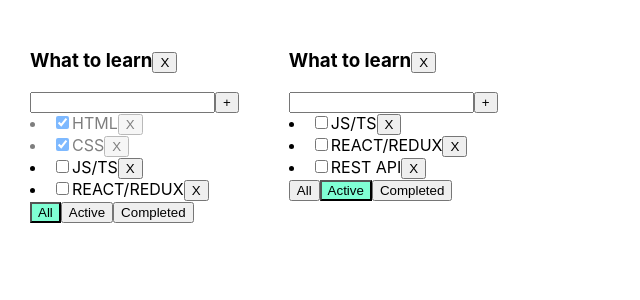
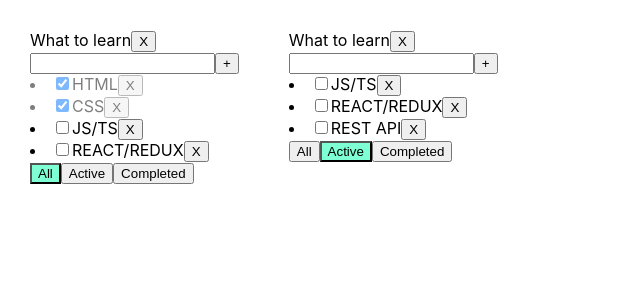
Before and after one commit to ZherdevMak/ToDoList, a React (Create React App) app: page / in a window 1280 px wide. Shown: the top 300 px of the page, without its empty margins (0-640 px from the left). Built offline with nearby package versions, Linux system fonts and the light colour scheme.

Commit message:
Week 6 Done

```diff
--- a/src/App.tsx
+++ b/src/App.tsx
@@ -10,8 +10,9 @@ export type TodoListsType = {
     title: string
     filter: FilterValuesType
 }
+
 type TasksType = {
-    [key: string]:TaskType[]
+    [key: string]: TaskType[]
 }
 
 function App() {
@@ -37,29 +38,32 @@ function App() {
             {id: v1(), title: "REACT/REDUX", isDone: false},
             {id: v1(), title: "REST API", isDone: false}]
     })
-    // let [newTask, setTask] = useState<TaskType>({id: 1,
-    //     title: '',
-    //     isDone: true})
-    let addTask = (TodoListID:string, e: string) => {
+
+    let addTask = (TodoListID: string, e: string) => {
         let task: TaskType = {id: v1(), title: e, isDone: false}
-            setTasks({...tasks, [TodoListID]:[...tasks[TodoListID],task]})
+        setTasks({...tasks, [TodoListID]: [task, ...tasks[TodoListID]]})
     }
 
-    const removeTodoList = (TodoListID:string) => {
+    const removeTodoList = (TodoListID: string) => {
         setTodoLists(todoLists.filter(el => el.id !== TodoListID))
         delete tasks[TodoListID]
     }
-        const removeTask = (TodoListID:string, taskID: string) => {
+    const removeTask = (TodoListID: string, taskID: string) => {
         setTasks({...tasks, [TodoListID]: tasks[TodoListID].filter(t => t.id !== taskID)})
     }
     const changeTodoListFilter = (TodoListID: string, filter: FilterValuesType) => {
         setTodoLists(todoLists.map(el => el.id === TodoListID ? {...el, filter: filter} : el))
     }
-                const changeIsDone = (TodoListID:string,id: string, isDone: boolean) => {
-                    setTasks({...tasks, [TodoListID]:tasks[TodoListID].map(e => e.id===id ? {...e, isDone: isDone}: e)})
+    const changeIsDone = (TodoListID: string, id: string, isDone: boolean) => {
+        setTasks({...tasks, [TodoListID]: tasks[TodoListID].map(e => e.id === id ? {...e, isDone: isDone} : e)})
     }
-        //             //     setTasks(tasks.map(e => e.id===id ? {...e, isDone: isDone}: e))
-        //             }
+
+    const titleEdit = (ID: string, editedTitle: string) => {
+        setTodoLists(todoLists.map(e => e.id === ID ? {...e, title: editedTitle} : e))
+    }
+    const editTask = (ID: string, taskID: string, editedTitle: string) => {
+        setTasks({...tasks,[ID]:tasks[ID].map(el => el.id === taskID ? {...el,title:editedTitle}:el)})
+    }
 
     return (
         <div className="App">
@@ -83,27 +87,15 @@ function App() {
                         addTask={addTask}
                         filter={el.filter}
                         removeTodoList={removeTodoList}
+                        titleEdit={titleEdit}
+                        editTask={editTask}
                     />
                 )
             })
             }
-                            {/*<TodoList title={'gfgg'}*/}
-                            {/*            tasks={tasksForRender}*/}
-                            {/*            removeTask={removeTask}*/}
-                            {/*            changeTodoListFilter = {changeTodoListFilter}*/}
-                            {/*            changeIsDone = {changeIsDone}*/}
-                            {/*            addTask = {addTask}*/}
-                            {/*            filter = {filter}*/}
-                            {/*/>*/}
-                            {/*<TodoList title={'gfgg'}*/}
-                            {/*          tasks={tasksForRender}*/}
-                            {/*          removeTask={removeTask}*/}
-                            {/*          changeTodoListFilter = {changeTodoListFilter}*/}
-                            {/*          changeIsDone = {changeIsDone}*/}
-                            {/*          addTask = {addTask}*/}
-                            {/*          filter = {filter}*/}
-                            {/*/>*/}
+
         </div>
     );
 }
+
 export default App;
--- a/src/TodoList.tsx
+++ b/src/TodoList.tsx
@@ -1,7 +1,9 @@
-import React, {ChangeEvent, useState} from 'react';
+import React from 'react';
 import {FilterValuesType} from "./App";
 import stl from './TodoList.module.css'
 import CheckBox from "./component/CheckBox";
+import {AddTaskForm} from "./component/AddTaskForm";
+import {EditableSpan} from "./component/EditableSpan";
 
 export type TaskType = {
     id: string,
@@ -20,27 +22,18 @@ export type TodoListPropsType = {
     filter: any
     TodoListID: string
     removeTodoList: (TodoListID:string) => void
+    titleEdit:(ID:string, editedTitle: string)=>void
+    editTask:(ID:string,taskID:string, editedTitle: string)=>void
 }
 
 const TodoList = (props: TodoListPropsType) => {
-    let [title, setTitle] = useState<string>('')
-    let [error, setError] = useState<string|null>(null)
 
-    const onChangeHandler = (e: ChangeEvent<HTMLInputElement>) => {
-        setTitle(e.currentTarget.value)
-        setError(null)
-    }
-    const addTask = () => {
-        if (title.trim() !== "") {
-            props.addTask(props.TodoListID,title.trim());
-            setTitle('')
-        } else {
-            setError('Title is required')
-        }
-    }
 
     const changeIsDoneHandler = (Tid: string, isDone:boolean) => {
         props.changeIsDone(props.TodoListID,Tid,isDone)
+    }
+    const addTaskHandler = (title:string) => {
+        props.addTask(props.TodoListID, title)
     }
     const taskJsx = props.tasks.map(task => {
 
@@ -48,7 +41,8 @@ const TodoList = (props: TodoListPropsType) => {
             <li key={task.id} className={task.isDone?stl.isDone:""}>
                 <CheckBox isDone={task.isDone} callBack={(isDone)=>changeIsDoneHandler(task.id, isDone)}/>
                 {/*<input type='checkbox' checked={task.isDone} onChange={(e) => changeIsDoneHandler(task.id, e)}/>*/}
-                <span>{task.title}</span>
+                {/*<span>{task.title}</span>*/}
+                <EditableSpan title={task.title}  callBack={(title: string)=>editTaskHandler(task.id,title)}/>
                 <button onClick={() => {
                     props.removeTask(props.TodoListID,task.id)
                 }}>X
@@ -59,18 +53,21 @@ const TodoList = (props: TodoListPropsType) => {
     const removeTodoList = () => {
       props.removeTodoList(props.TodoListID)
     }
+    const titleEditHandler = (editedTitle:string) => {
+        props.titleEdit(props.TodoListID, editedTitle)
+    }
+    const editTaskHandler = (taskID:string,editedTitle:string) => {
+      props.editTask(props.TodoListID,taskID,editedTitle )
+    }
 
     return (
         <div>
             <div>
-                <h3>{props.title}
+                <EditableSpan callBack={titleEditHandler} title = {props.title}/>
                <button onClick={removeTodoList}>X</button>
-                </h3>
-                <div>
-                    <input value={title} onChange={onChangeHandler} className={error ? stl.error : ''}/>
-                    <button onClick={addTask}>+</button>
-                    {error && <div className={stl.errorMessage}>{error}</div>}
-                </div>
+
+                <AddTaskForm callBack={addTaskHandler} />
+
                 <div>{taskJsx}</div>
                 <div>
                     <button className={props.filter === 'all' ? stl.activeFilter: ''} onClick={() => {
--- /dev/null
+++ b/src/component/AddTaskForm.tsx
@@ -0,0 +1,38 @@
+import React, {ChangeEvent, useState} from 'react';
+import stl from "../TodoList.module.css";
+type AddTaskFormType = {
+    callBack:(title: string) => void
+}
+
+export const AddTaskForm = (props:AddTaskFormType) => {
+    let [title, setTitle] = useState<string>('')
+    let [error, setError] = useState<string | null>(null)
+
+    const onChangeHandler = (e: ChangeEvent<HTMLInputElement>) => {
+        setTitle(e.currentTarget.value)
+        setError(null)
+    }
+    const OnKeyPressHandler = (event:React.KeyboardEvent<HTMLElement>) => {
+             if (event.key === "Enter") {
+                 addTask()
+             }
+    }
+    const addTask = () => {
+        if (title.trim() !== "") {
+            props.callBack(title.trim());
+            setTitle('')
+        } else {
+            setError('Title is required')
+        }
+    }
+    return (
+        <div>
+            <input value={title}
+                   onKeyPress={OnKeyPressHandler}
+                   onChange={onChangeHandler}
+                   className={error ? stl.error : ''}/>
+            <button onClick={addTask}>+</button>
+            {error && <div className={stl.errorMessage}>{error}</div>}
+        </div>
+    );
+};
--- /dev/null
+++ b/src/component/EditableSpan.tsx
@@ -0,0 +1,42 @@
+import React, {useState} from 'react';
+
+type EditableSpanType = {
+    title: string
+    callBack: (editedTitle:string)=>void
+}
+
+
+export const EditableSpan = (props: EditableSpanType) => {
+    let [edit, setEdit] = useState<boolean>(false)
+    let [editedTitle, setEditedTitle] = useState<string>(props.title)
+    let [error, setError] = useState<string | null>(null)
+    const onChangeHandler = (e:React.ChangeEvent<HTMLInputElement>)=> {
+        setEditedTitle(e.currentTarget.value)
+    }
+    const spanHandler = ()=> {
+        setEdit(!edit)
+        addTask()
+
+    }
+
+    const OnKeyPressHandler = (event:React.KeyboardEvent<HTMLElement>) => {
+        if (event.key === "Enter") {
+            setEdit(!edit)
+            addTask()
+        }
+    }
+    const addTask = () => {
+        if (editedTitle.trim() !== "") {
+            props.callBack(editedTitle.trim());
+        } else {
+            setError('Title is required')
+        }
+    }
+
+    return (
+        edit
+            ? <input type={"text"} autoFocus onBlur={spanHandler} onKeyPress={OnKeyPressHandler} onChange={(e)=> {onChangeHandler(e)}} value={editedTitle}/>
+            : <span onDoubleClick={spanHandler}>{props.title}</span>
+
+    );
+};
```
Lines whose indentation alone changed are shown as unchanged.
